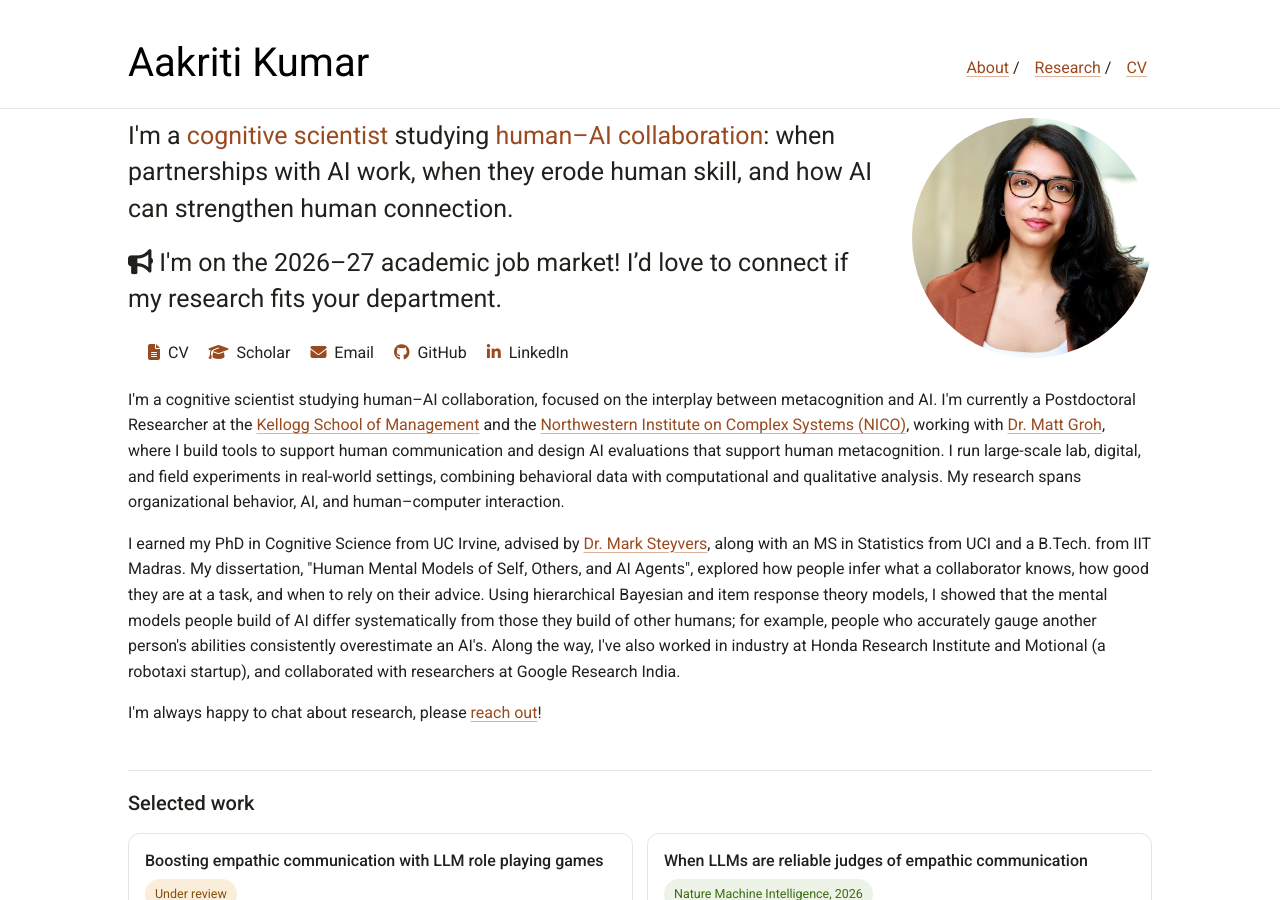
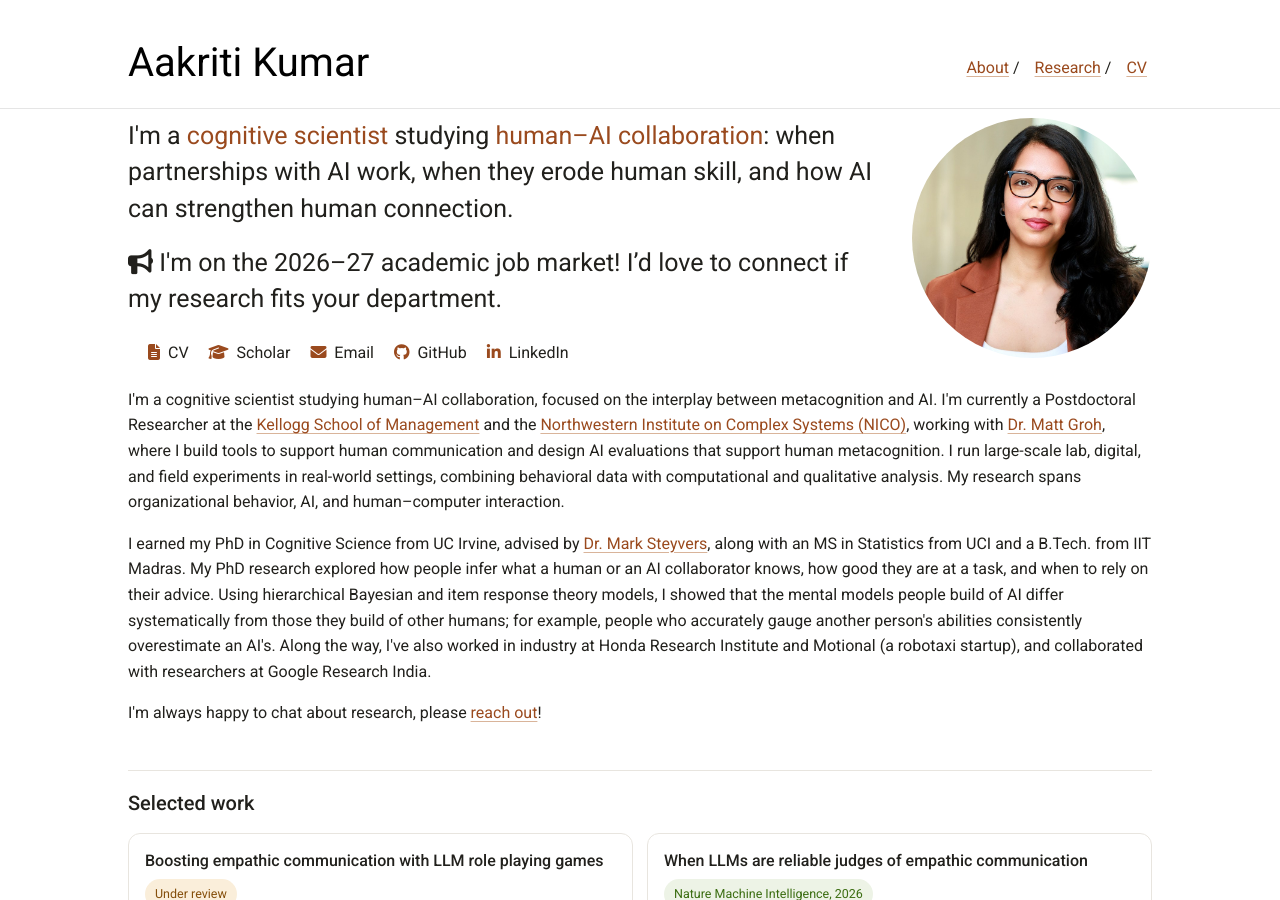
Before and after one commit to aakriti1kumar/aakriti1kumar.github.io, a Jekyll site: the page built from index.md, in a window 1280 px wide and 900 px high. Built offline with Jekyll 4.4.1, drawn with Linux system fonts in a browser that asks for light colours; Markdown is read by kramdown in place of the engine named in the settings.

Commit message:
Revise PhD research description in index.md
Updated the description of PhD research to clarify focus on human and AI collaborators.

```diff
--- a/index.md
+++ b/index.md
@@ -19,7 +19,7 @@ layout: default
 
 <p>I'm a cognitive scientist studying human&ndash;AI collaboration, focused on the interplay between metacognition and AI. I'm currently a Postdoctoral Researcher at the <a href="https://www.kellogg.northwestern.edu/">Kellogg School of Management</a> and the <a href="https://www.nico.northwestern.edu/">Northwestern Institute on Complex Systems (NICO)</a>, working with <a href="https://mattgroh.com/">Dr. Matt Groh</a>, where I build tools to support human communication and design AI evaluations that support human metacognition. I run large-scale lab, digital, and field experiments in real-world settings, combining behavioral data with computational and qualitative analysis. My research spans organizational behavior, AI, and human&ndash;computer interaction.</p>
 
-<p>I earned my PhD in Cognitive Science from UC Irvine, advised by <a href="https://steyvers.socsci.uci.edu/">Dr. Mark Steyvers</a>, along with an MS in Statistics from UCI and a B.Tech. from IIT Madras. My dissertation, "Human Mental Models of Self, Others, and AI Agents", explored how people infer what a collaborator knows, how good they are at a task, and when to rely on their advice. Using hierarchical Bayesian and item response theory models, I showed that the mental models people build of AI differ systematically from those they build of other humans; for example, people who accurately gauge another person's abilities consistently overestimate an AI's. Along the way, I've also worked in industry at Honda Research Institute and Motional (a robotaxi startup), and collaborated with researchers at Google Research India.</p>
+<p>I earned my PhD in Cognitive Science from UC Irvine, advised by <a href="https://steyvers.socsci.uci.edu/">Dr. Mark Steyvers</a>, along with an MS in Statistics from UCI and a B.Tech. from IIT Madras. My PhD research explored how people infer what a human or an AI collaborator knows, how good they are at a task, and when to rely on their advice. Using hierarchical Bayesian and item response theory models, I showed that the mental models people build of AI differ systematically from those they build of other humans; for example, people who accurately gauge another person's abilities consistently overestimate an AI's. Along the way, I've also worked in industry at Honda Research Institute and Motional (a robotaxi startup), and collaborated with researchers at Google Research India.</p>
 
 <p>I'm always happy to chat about research, please <a href="mailto:aakriti1kumar@gmail.com">reach out</a>!</p>
 
```
